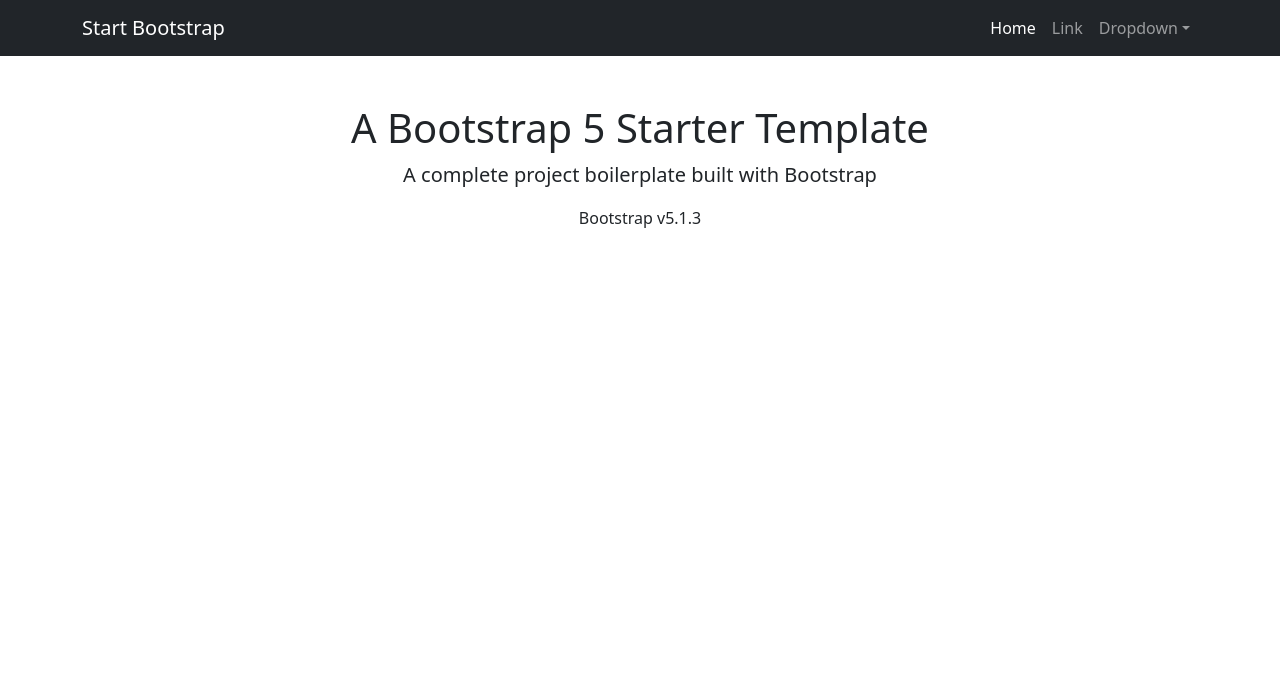
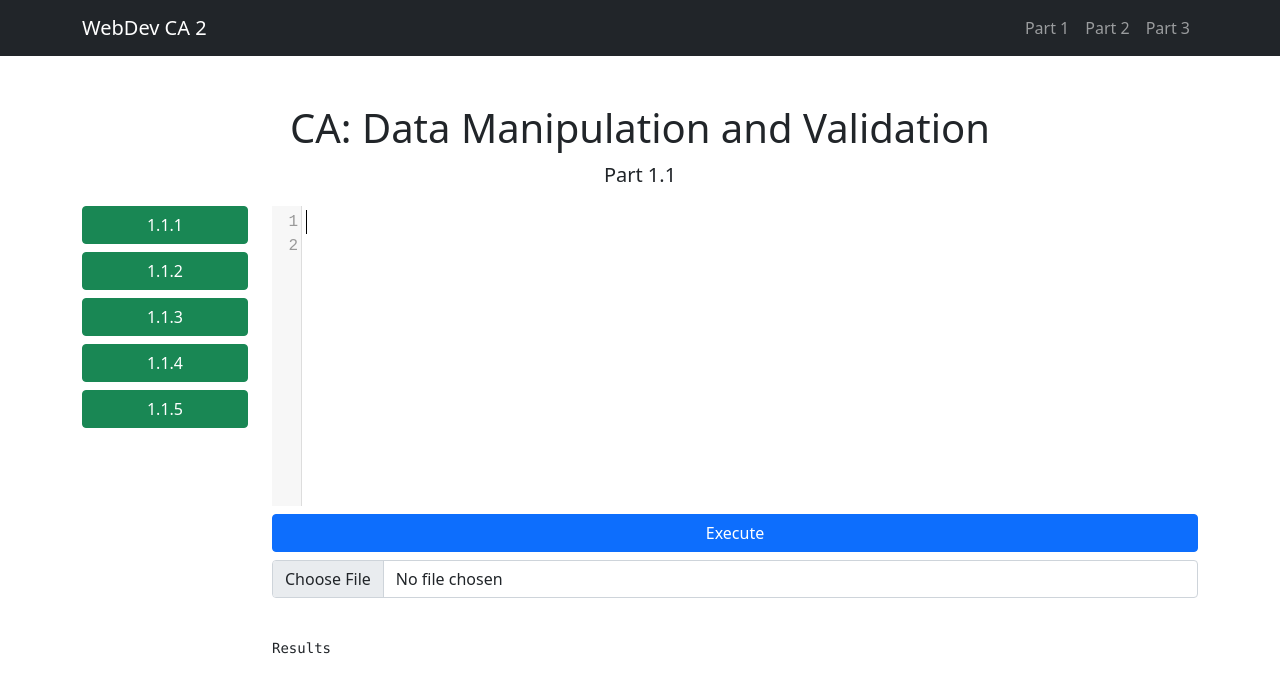
Before and after one commit to janainatrindade/webdev_ca2, a plain HTML site: page ca2/index.html in a window 1280 px wide. Drawn offline with nearby package versions, Linux system fonts and the light colour scheme.

Commit message:
referencing

```diff
--- a/ca2/index.html
+++ b/ca2/index.html
@@ -5,46 +5,61 @@
         <meta name="viewport" content="width=device-width, initial-scale=1, shrink-to-fit=no" />
         <meta name="description" content="" />
         <meta name="author" content="" />
-        <title>Bare - Start Bootstrap Template</title>
+        <title>WebDev CA 2</title>
         <!-- Favicon-->
         <link rel="icon" type="image/x-icon" href="assets/favicon.ico" />
         <!-- Core theme CSS (includes Bootstrap)-->
         <link href="css/styles.css" rel="stylesheet" />
+        <link rel="stylesheet" href="https://cdnjs.cloudflare.com/ajax/libs/codemirror/5.58.1/codemirror.css">
+        <script src="https://cdnjs.cloudflare.com/ajax/libs/codemirror/5.58.1/codemirror.js"></script>
     </head>
     <body>
         <!-- Responsive navbar-->
         <nav class="navbar navbar-expand-lg navbar-dark bg-dark">
             <div class="container">
-                <a class="navbar-brand" href="#">Start Bootstrap</a>
+                <a class="navbar-brand" href="#">WebDev CA 2</a>
                 <button class="navbar-toggler" type="button" data-bs-toggle="collapse" data-bs-target="#navbarSupportedContent" aria-controls="navbarSupportedContent" aria-expanded="false" aria-label="Toggle navigation"><span class="navbar-toggler-icon"></span></button>
                 <div class="collapse navbar-collapse" id="navbarSupportedContent">
                     <ul class="navbar-nav ms-auto mb-2 mb-lg-0">
-                        <li class="nav-item"><a class="nav-link active" aria-current="page" href="#">Home</a></li>
-                        <li class="nav-item"><a class="nav-link" href="#">Link</a></li>
-                        <li class="nav-item dropdown">
-                            <a class="nav-link dropdown-toggle" id="navbarDropdown" href="#" role="button" data-bs-toggle="dropdown" aria-expanded="false">Dropdown</a>
-                            <ul class="dropdown-menu dropdown-menu-end" aria-labelledby="navbarDropdown">
-                                <li><a class="dropdown-item" href="#">Action</a></li>
-                                <li><a class="dropdown-item" href="#">Another action</a></li>
-                                <li><hr class="dropdown-divider" /></li>
-                                <li><a class="dropdown-item" href="#">Something else here</a></li>
-                            </ul>
-                        </li>
+                        <li class="nav-item"><a class="nav-link" href="part1.1.html">Part 1</a></li>
+                        <li class="nav-item"><a class="nav-link" href="part1.2.html">Part 2</a></li>
+                        <li class="nav-item"><a class="nav-link" href="part1.3.html">Part 3</a></li>
                     </ul>
                 </div>
             </div>
         </nav>
         <!-- Page content-->
         <div class="container">
-            <div class="text-center mt-5">
-                <h1>A Bootstrap 5 Starter Template</h1>
-                <p class="lead">A complete project boilerplate built with Bootstrap</p>
-                <p>Bootstrap v5.1.3</p>
+            <div class="row">
+                <div class="col-lg-12 text-center mt-5">
+                    <h1>CA: Data Manipulation and Validation</h1>
+                    <p class="lead">Part 1.1</p>
+                </div>
+                <div class="col-lg-2 order-1 mb-3 d-flex flex-column gap-2 mx-auto align-items-stretch">
+                    <button name="1.1.1" class="btn btn-success btn-block" data-sql="SELECT * FROM departments LIMIT 100" onclick="reply_click(this)">1.1.1</button>
+                    <button name="1.1.2" class="btn btn-success btn-block">1.1.2</button>
+                    <button name="1.1.3" class="btn btn-success btn-block">1.1.3</button>
+                    <button name="1.1.4" class="btn btn-success btn-block">1.1.4</button>
+                    <button name="1.1.5" class="btn btn-success btn-block">1.1.5</button>
+                </div>
+                <div class="col-lg-10 order-2">
+                    <textarea id="commands" class="mb-5">
+
+                    </textarea>
+                    <div class="d-grid gap-2 mt-2 mb-2">
+                        <button class="btn btn-primary" type="button" id="execute">Execute</button>
+                        <input type="file" class="form-control" id="dbfile"/>
+                    </div>
+                    <div id="error" class="error"></div>
+                    <pre id="output">Results </pre>
+                </div>
             </div>
         </div>
+        <script src="https://cdnjs.cloudflare.com/ajax/libs/codemirror/5.58.1/mode/sql/sql.min.js"></script>
         <!-- Bootstrap core JS-->
         <script src="https://cdn.jsdelivr.net/npm/bootstrap@5.1.3/dist/js/bootstrap.bundle.min.js"></script>
         <!-- Core theme JS-->
         <script src="js/scripts.js"></script>
+        <script type="text/javascript" src="js/gui.js"></script>
     </body>
 </html>
```
Also changed, not shown: 1 other file.
